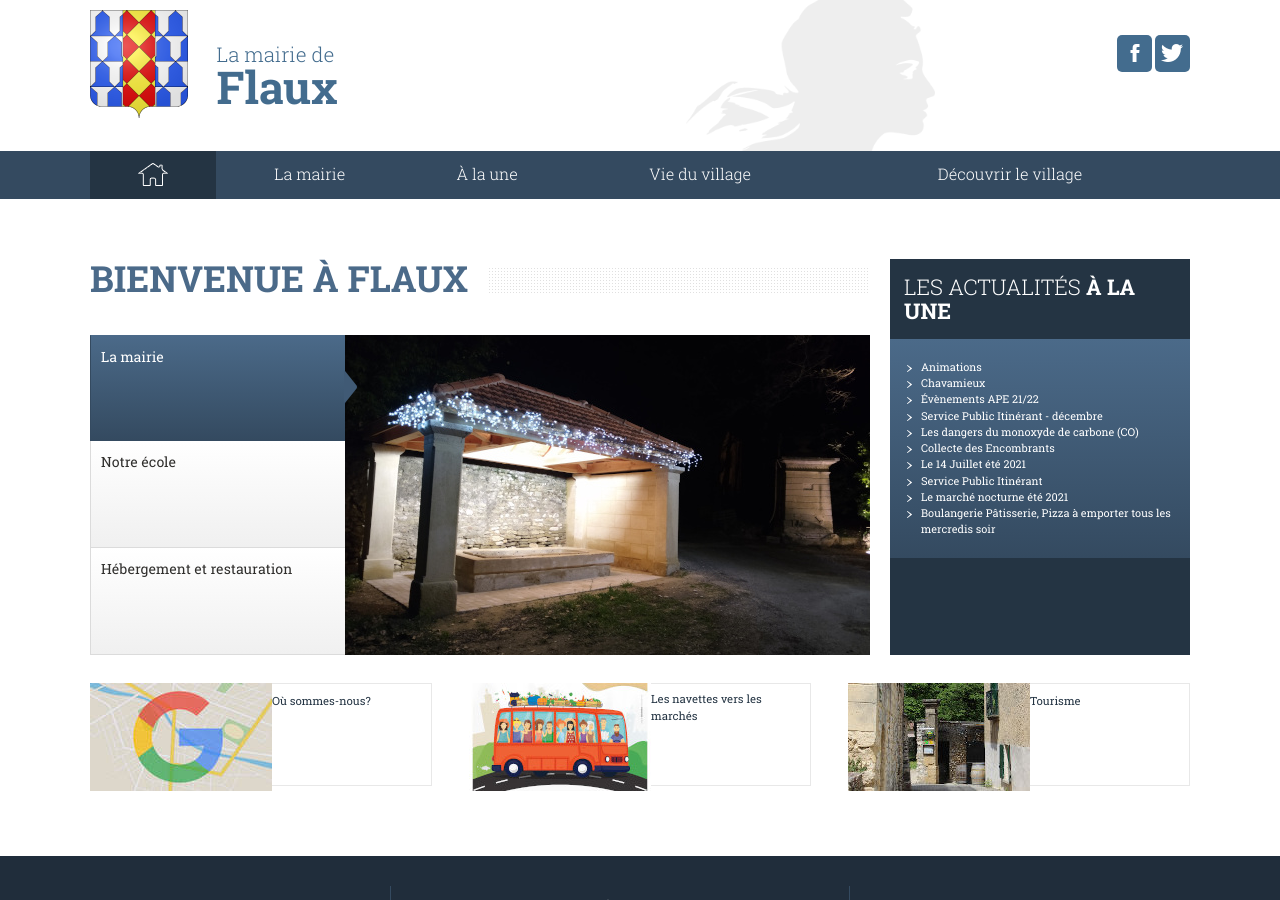
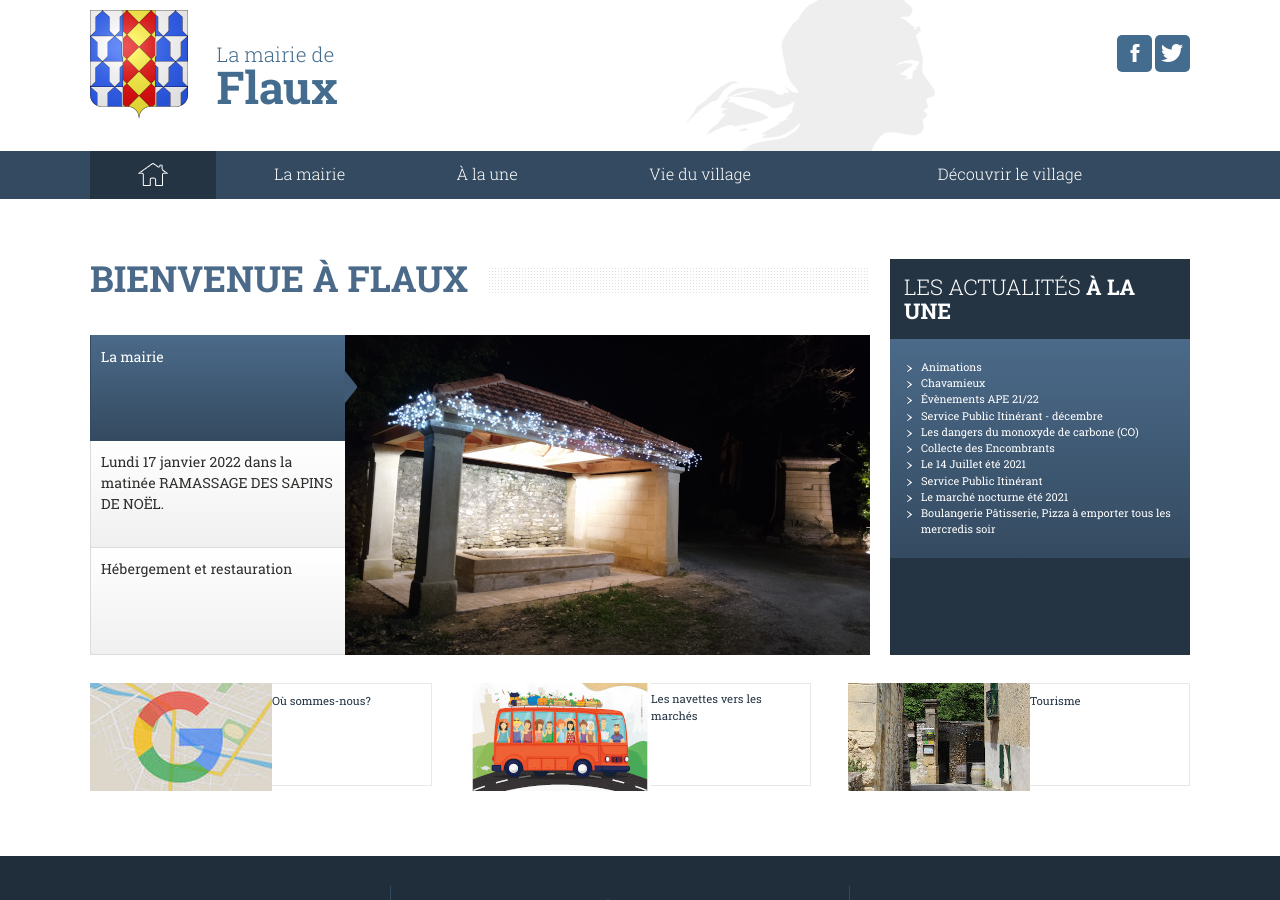
Before and after one commit to Flaux-Village/flaux-village.github.io, a Jekyll site: the page built from index.md, in a window 1280 px wide and 900 px high. Built offline with Jekyll 4.4.1, drawn with Linux system fonts in a browser that asks for light colours.

Commit message:
Update index.md

```diff
--- a/index.md
+++ b/index.md
@@ -9,7 +9,7 @@ onglets_principaux:
   addresse: /mairie.html
   illustration: /assets/illustrations/lavoirnoel1.jpg
   description_illustration: La Mairie de Flaux.
-- titre: Notre école
+- titre: Lundi 17 janvier 2022 dans la matinée RAMASSAGE DES SAPINS DE NOËL.
   addresse: /ecole.html
   illustration: /assets/illustrations/525_320_Flauxbanner3_3614.jpg
   description_illustration: école de Flaux
```
